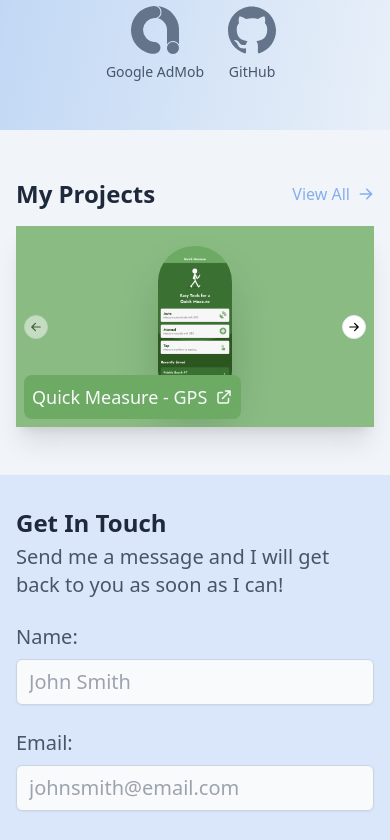
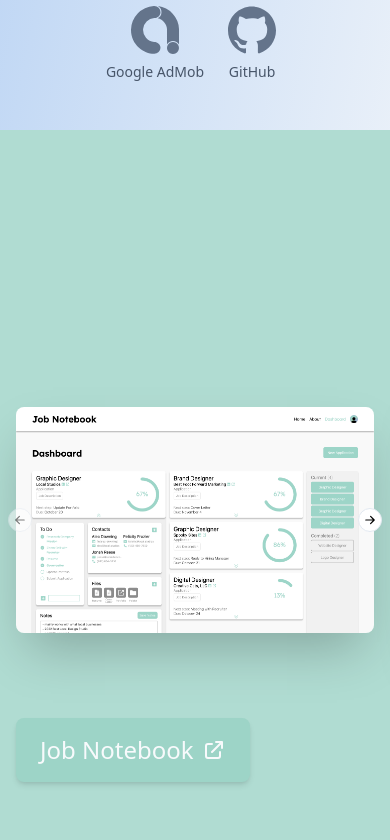
Before and after one commit to a-down/portfolio, a React (Vite) app: page / in a window 390 px wide. Shown: the part 2620-3460 px from the top of the page. Built offline with nearby package versions, Linux system fonts and the light colour scheme.

Commit message:
updated projects display to be full screen

```diff
--- a/src/components/Projects/Project2.jsx
+++ b/src/components/Projects/Project2.jsx
@@ -36,10 +36,10 @@ export default function Project({ project, stackArr, isDark }) {
       onMouseLeave={() => setOverlay(false)}>
       <div
         onClick={() => window.location.href = `/projects/${project.slug}`}
-        className="w-full aspect-video bg-slate-50/20 flex justify-center items-center">
+        className="p-4 md:p-0 w-full h-[calc(100dvh-64px)] md:h-auto md:aspect-video bg-slate-50/20 flex justify-center items-center">
         <img
           src={project.images[0].img}
-          className={`h-[80%] shadow-2xl ${overlay ? 'scale-[101%]' : ''}`}
+          className={`max-h-[70%] md:h-[80%] shadow-2xl ${overlay ? 'scale-[101%]' : ''}`}
           style={{borderRadius: project.images[0].type === 'phone' ? 36 : 8}}/>
 
         {overlay && (
@@ -50,9 +50,9 @@ export default function Project({ project, stackArr, isDark }) {
         )}
       </div>
 
-      <div className="absolute bottom-2 left-2 md:left-4 md:bottom-4 lg:bottom-12 lg:left-12 p-2 md:py-4 md:px-6 rounded-lg text-slate-50" style={{backgroundColor: project.color}}>
+      <div className="absolute bottom-32 left-4 md:bottom-4 lg:bottom-12 lg:left-12 py-4 px-6 shadow-md md:shadow-none rounded-lg text-slate-50" style={{backgroundColor: project.color}}>
         <a href={`/projects/${project.slug}`}>
-          <h5 className=" text-lg md:text-2xl lg:text-4xl font-medium flex gap-2 items-center">
+          <h5 className=" text-2xl md:text-2xl lg:text-4xl font-medium flex gap-2 items-center">
             {project.title}
             <HiOutlineExternalLink className="md:hidden"/>
           </h5>
--- a/src/components/Projects/ProjectDescriptions.js
+++ b/src/components/Projects/ProjectDescriptions.js
@@ -36,24 +36,23 @@ import belcMobile3 from '../../assets/project-visuals/belc-mobile-3.png'
 
 export let projects = [
   {
-    title: 'Quick Measure - GPS',
-    color: '#6DAB64',
-    slug: 'quickmeasure',
+    title: 'Job Notebook',
+    color: '#9dd4c7',
+    slug: 'jobnotebook',
     images: [
-      { img: quickMeasureHome, type: 'phone' },
-      { img: quickMeasureAuto, type: 'phone' },
-      { img: quickMeasureTap, type: 'phone' },
-      { img: quickMeasureSaving, type: 'phone' },
-      { img: quickMeasureBrowser1, type: 'browser' },
-      { img: quickMeasureBrowser2, type: 'browser' }
+      { img: jobNotebookBrowser1, type: 'browser' },
+      { img: jobNotebookBrowser2, type: 'browser' },
+      { img: jobNotebookBrowser3, type: 'browser' },
+      { img: jobNotebookMobile1, type: 'browser' },
+      { img: jobNotebookMobile2, type: 'browser' },
+      { img: jobNotebookMobile3, type: 'browser' },
     ],
-    repoLink: 'https://github.com/a-down/quick-measure-gps-app',
-    deployedLink: '/quickmeasure',
-    appStoreLink: 'https://apps.apple.com/us/app/quick-measure-gps/id6473677147',
-    description: `Quick Measure is a quick and simple mobile app to find GPS measurements. Use your GPS position to measure distance and area. It only takes two taps and feet to start measuring with your location!`,
-    description2: `I created this app for my dad, a farmer. Traditional distance and area measurement tools involve clicking on a satellite map to add markers. My dad needed to find measurements for fields that change annually and undefined sections of land. He should not have to guess where to measure when he's back at the computer.`,
-    description3: `I built Quick Measure with React Native, Expo, and React-Native-Maps. React Native allowed me to build a cross-platform mobile app with JavaScript, and Expo provided various plugins/packages, a build environment, version management, and a compiler for the App Store. I styled with Nativewind (TailwindCSS for React Native), provide ads with Google AdMob, and used Revenue Cat to track and manage in-app purchases with their api and package "react-native-purchases". Currently, the app is only available on iOS. I look forward to working on the Android build and releasing it on the Google Play Store in the next couple of months.`,
-    techStack: ['React Native', 'Expo', 'Tailwind', 'JavaScript', 'App Store', 'Google AdMob', 'GitHub']
+    repoLink: 'https://github.com/a-down/job-notebook-application-tracker',
+    deployedLink: 'https://jobnotebook.vercel.app',
+    description: `Notebook is a tool for job seekers to keep track of their current applications. In today's job market, there are many steps for potential candidates. Applications that take their time can struggle to keep each one straight. Unlike other job trackers, Job Notebook focuses on what the user needs to do BEFORE submitting their application.`,
+    description2: `I created Job Notebook in the first month after I graduated from my Full Stack Bootcamp. I was searching several job boards and trying to track it all in a spreadsheet. This spreadsheet got pretty long pretty quickly. I needed a tool to keep track of a job's details, links, tasks, contacts, files, and notes.`,
+    description3: `I chose to use Next.js, Tailwind, and MongoDB because I needed a reactive app. Users are constantly displaying/hiding UI elements. I chose React as a framework, so I implemented Next.js because I wanted to learn it as a Full-Stack solution. Clerk provides the authentication for Job Notebook. I chose Clerk because it provided third-party sign up, a simple developer experience, and holds user data in their own secure database.`,
+    techStack: ['Next.js', 'React', 'Tailwind', 'MongoDB', 'Clerk', 'Radix UI', 'CSS', 'JavaScript', 'GitHub', 'Vercel']
   },
   {
     title: 'Braham Evangelical Lutheran Church',
@@ -74,23 +73,24 @@ export let projects = [
     techStack: ['Refresh', 'Figma', 'Docusaurus', 'Markdown', 'Vercel']
   },
   {
-    title: 'Job Notebook',
-    color: '#9dd4c7',
-    slug: 'jobnotebook',
+    title: 'Quick Measure - GPS',
+    color: '#6DAB64',
+    slug: 'quickmeasure',
     images: [
-      { img: jobNotebookBrowser1, type: 'browser' },
-      { img: jobNotebookBrowser2, type: 'browser' },
-      { img: jobNotebookBrowser3, type: 'browser' },
-      { img: jobNotebookMobile1, type: 'browser' },
-      { img: jobNotebookMobile2, type: 'browser' },
-      { img: jobNotebookMobile3, type: 'browser' },
+      { img: quickMeasureHome, type: 'phone' },
+      { img: quickMeasureAuto, type: 'phone' },
+      { img: quickMeasureTap, type: 'phone' },
+      { img: quickMeasureSaving, type: 'phone' },
+      { img: quickMeasureBrowser1, type: 'browser' },
+      { img: quickMeasureBrowser2, type: 'browser' }
     ],
-    repoLink: 'https://github.com/a-down/job-notebook-application-tracker',
-    deployedLink: 'https://jobnotebook.vercel.app',
-    description: `Notebook is a tool for job seekers to keep track of their current applications. In today's job market, there are many steps for potential candidates. Applications that take their time can struggle to keep each one straight. Unlike other job trackers, Job Notebook focuses on what the user needs to do BEFORE submitting their application.`,
-    description2: `I created Job Notebook in the first month after I graduated from my Full Stack Bootcamp. I was searching several job boards and trying to track it all in a spreadsheet. This spreadsheet got pretty long pretty quickly. I needed a tool to keep track of a job's details, links, tasks, contacts, files, and notes.`,
-    description3: `I chose to use Next.js, Tailwind, and MongoDB because I needed a reactive app. Users are constantly displaying/hiding UI elements. I chose React as a framework, so I implemented Next.js because I wanted to learn it as a Full-Stack solution. Clerk provides the authentication for Job Notebook. I chose Clerk because it provided third-party sign up, a simple developer experience, and holds user data in their own secure database.`,
-    techStack: ['Next.js', 'React', 'Tailwind', 'MongoDB', 'Clerk', 'Radix UI', 'CSS', 'JavaScript', 'GitHub', 'Vercel']
+    repoLink: 'https://github.com/a-down/quick-measure-gps-app',
+    deployedLink: '/quickmeasure',
+    appStoreLink: 'https://apps.apple.com/us/app/quick-measure-gps/id6473677147',
+    description: `Quick Measure is a quick and simple mobile app to find GPS measurements. Use your GPS position to measure distance and area. It only takes two taps and feet to start measuring with your location!`,
+    description2: `I created this app for my dad, a farmer. Traditional distance and area measurement tools involve clicking on a satellite map to add markers. My dad needed to find measurements for fields that change annually and undefined sections of land. He should not have to guess where to measure when he's back at the computer.`,
+    description3: `I built Quick Measure with React Native, Expo, and React-Native-Maps. React Native allowed me to build a cross-platform mobile app with JavaScript, and Expo provided various plugins/packages, a build environment, version management, and a compiler for the App Store. I styled with Nativewind (TailwindCSS for React Native), provide ads with Google AdMob, and used Revenue Cat to track and manage in-app purchases with their api and package "react-native-purchases". Currently, the app is only available on iOS. I look forward to working on the Android build and releasing it on the Google Play Store in the next couple of months.`,
+    techStack: ['React Native', 'Expo', 'Tailwind', 'JavaScript', 'App Store', 'Google AdMob', 'GitHub']
   },
   {
     title: 'Safe Paws',
--- a/src/components/Projects/ProjectsSection.jsx
+++ b/src/components/Projects/ProjectsSection.jsx
@@ -21,16 +21,16 @@ export default function ProjectSection() {
   }
 
   return (
-    <div className="bg-slate-100 w-full py-12 lg:mt-24 lg:pb-36 flex justify-center items-center " id="projects">
-      <div className="max-w-[1400px] px-4 md:px-12 lg:px-24 w-full">
-        <span className="flex justify-between items-center mb-4 md:mb-8 lg:mb-12">
-          <h3 className="text-2xl md:text-4xl lg:text-6xl text-slate-800 font-semibold">My Projects</h3>
+    <div className="bg-slate-100 w-full md:py-12 lg:mt-24 lg:pb-36 flex justify-center items-center " id="projects">
+      <div className="max-w-[1400px] md:px-12 lg:px-24 w-full">
+        <span className="hidden md:flex justify-between items-center mb-4 md:mb-8 lg:mb-12">
+          <h3 className=" md:text-4xl lg:text-6xl text-slate-800 font-semibold">My Projects</h3>
           <a href="/projects" className="text-brand-400/80 hover:scale-105 transition-all flex gap-2 items-center">
             View All
             <HiArrowRight />
           </a>
         </span>
-        <Carousel className="w-full aspect-video shadow-xl">
+        <Carousel className="w-full h-[calc(100dvh-64px)] md:h-auto md:aspect-video shadow-xl">
           <CarouselContent className="">
             {projects.map((project, index) => (
               <CarouselItem key={index} className="">
```
